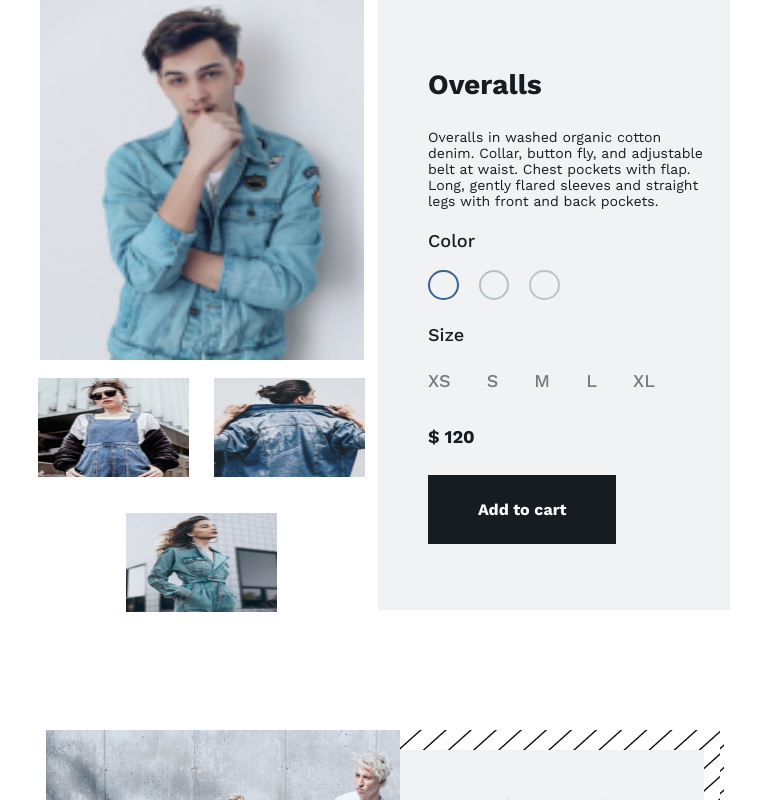
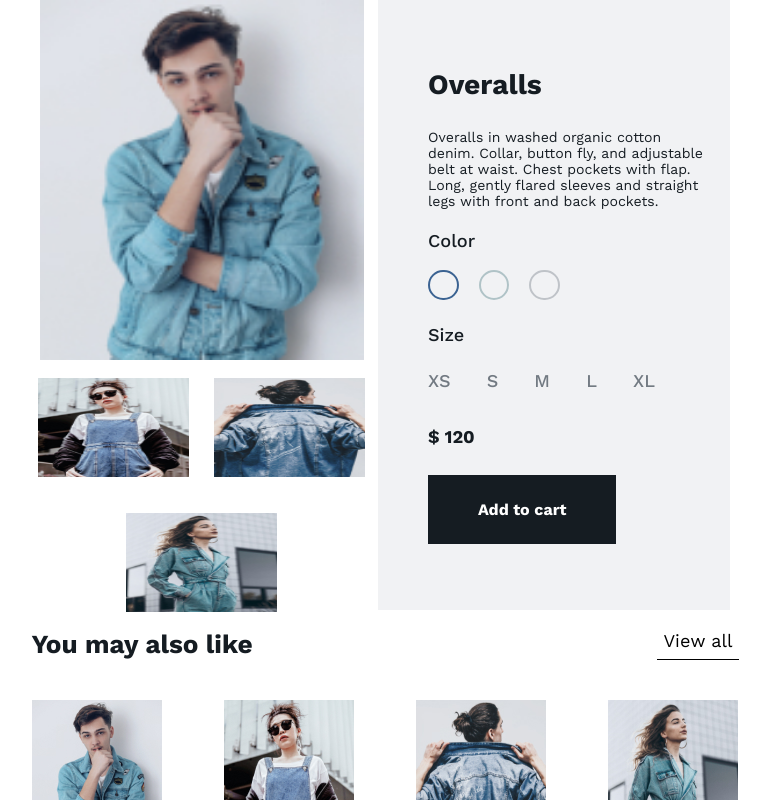
Before and after one commit to hellonasd/denim-app, a React (Create React App) app: page /product/0 in a window 1280 px wide. Shown: the top 800 px of the page, without its empty margins (255-1024 px from the left). Built offline with nearby package versions, Linux system fonts and the light colour scheme.

Commit message:
add you many also like

```diff
--- a/src/App.js
+++ b/src/App.js
@@ -8,16 +8,18 @@ import { BrowserRouter as Router, Route, Switch } from "react-router-dom";
 import { Gallery } from "./components/Gallery/Gallery";
 
 function App() {
-
   return (
     <div className="App">
       <Router>
         <Switch>
           <Route exact path="/">
-            <Bestsellers />
+            <Bestsellers titleName="Bestsellers" />
           </Route>
-          <Route path="/product/:number" component={Gallery}/>
+          <Route exact path="/product/:number" component={Gallery} />
         </Switch>
+        <Route exact path="/product/:number">
+          <Bestsellers titleName="You may also like" />
+        </Route>
         <Promo />
         <Categories />
       </Router>
--- a/src/components/Bestsellers/Bestsellers.jsx
+++ b/src/components/Bestsellers/Bestsellers.jsx
@@ -7,12 +7,12 @@ import "../Bestsellers/Bestsellers.css";
 import { Link} from "react-router-dom";
 
 
-export const Bestsellers = () => {
+export const Bestsellers = ({titleName}) => {
   return (
     <div className="bestsellers__main">
       <div className="bestsellers__wrapper">
         <div className="bestsellers__title-wrapper">
-          <Title titleName={`Bestsellers`} subClass={``} />
+          <Title titleName={titleName} subClass={``} />
           <Viewall />
         </div>
         {mockData.map((item, i) => (
```
